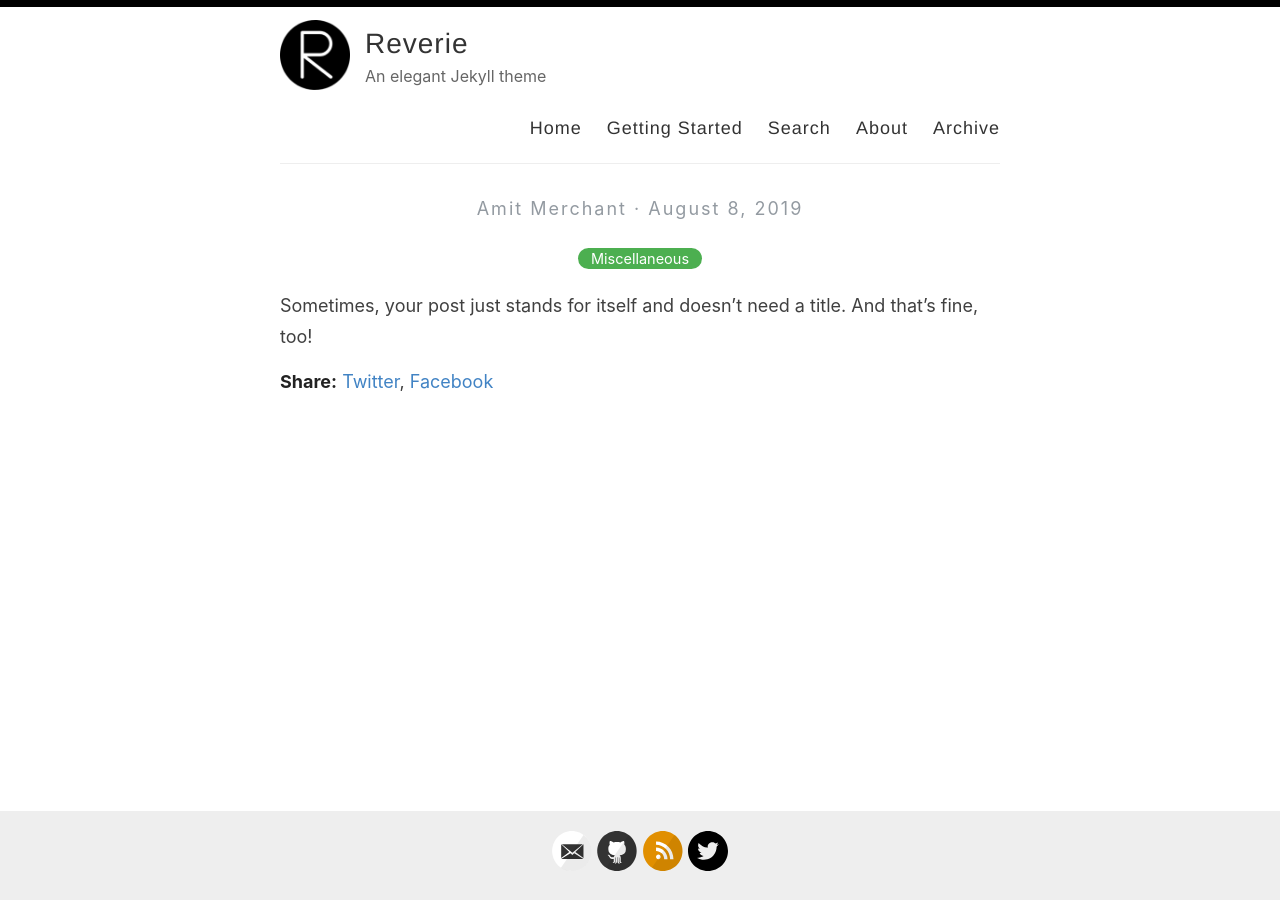
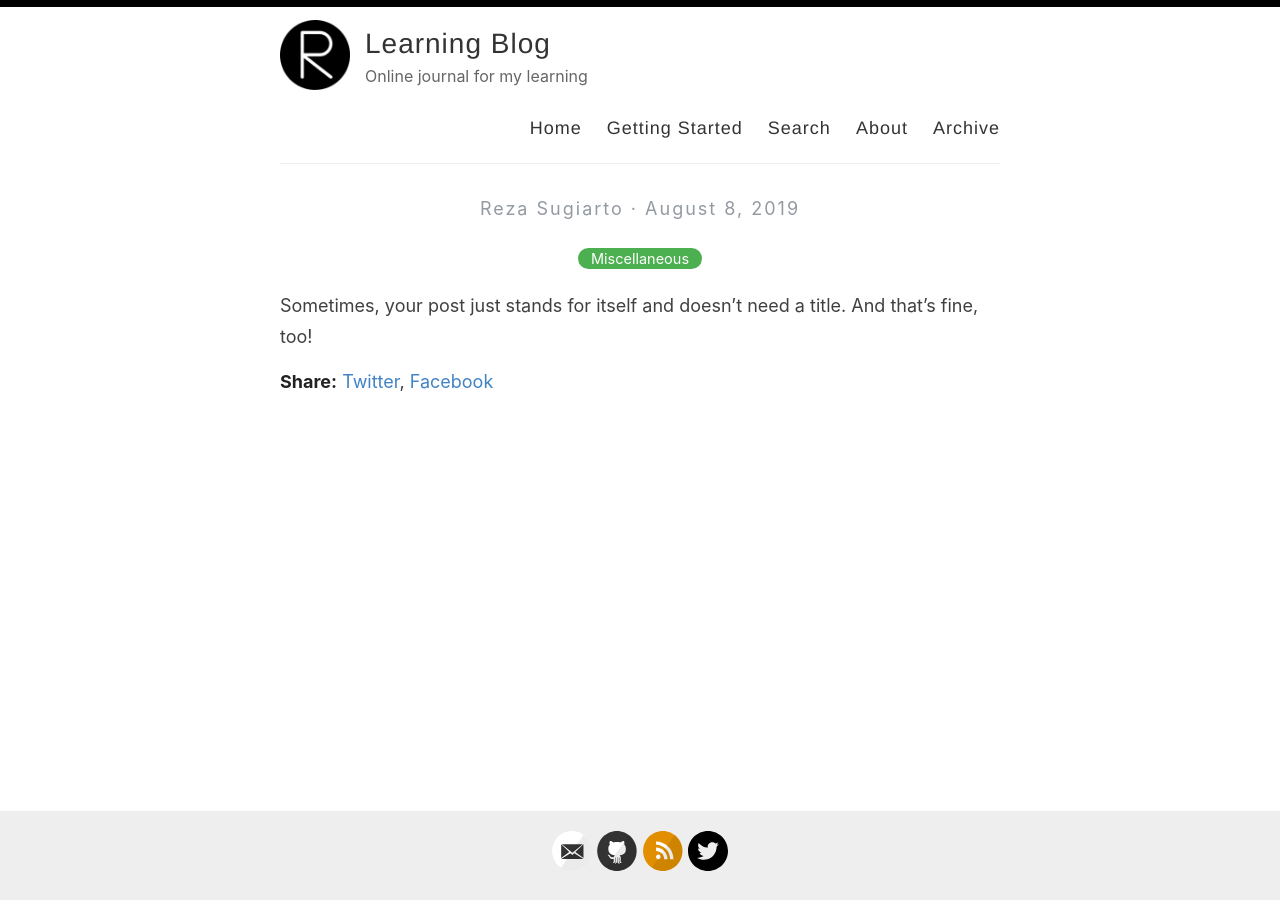
Before and after one commit to rzsgrt/rzsgrt.io, a Jekyll site: the page built from _posts/2019-08-08-no-title-posts.md, in a window 1280 px wide. Built offline with Jekyll 4.4.1, drawn with Linux system fonts in a browser that asks for light colours.

Commit message:
Edit config

```diff
--- a/_config.yml
+++ b/_config.yml
@@ -3,13 +3,13 @@
 #
 
 # Name of your site (displayed in the header)
-name: Reverie
+name: Learning Blog
 
 # Name of the author
-author: Amit Merchant
+author: Reza Sugiarto
 
 # Short bio or description (displayed in the header)
-description: An elegant Jekyll theme
+description: Online journal for my learning
 
 # URL of your avatar or profile pic (you could use your GitHub profile pic)
 avatar: /images/reverie.png
@@ -21,41 +21,41 @@
 # Includes an icon in the footer for each username you enter
 footer-links:
   dribbble:
-  email: amit.d.merchant@gmail.com
-  facebook:
-  flickr:
-  github: amitmerchant1990/reverie
+  email: reza16.sugiarto@gmail.com
+  # facebook:
+  # flickr:
+  github: rzsgrt
   instagram:
   linkedin:
   pinterest:
   rss: rss
-  twitter: amit_merchant
-  stackoverflow:
+  twitter: rzsgrt
+  # stackoverflow:
   youtube: # channel/<your_long_string> or user/<user-name>
-  googleplus: # anything in your profile username that comes after plus.google.com/
-  playconsole:
+  # googleplus: # anything in your profile username that comes after plus.google.com/
+  # playconsole:
 
 
 # Enter your Disqus shortname (not your username) to enable commenting on posts
 # You can find your shortname on the Settings page of your Disqus account
-disqus:
+# disqus:
 
 # Enter your Google Analytics web tracking code (e.g. UA-2110908-2) to activate tracking
-google_analytics: UA-43339302-11
+# google_analytics: UA-43339302-11
 
 # For newer "GA4" analytics, use the following instead of the "UA" entry above
 #google_analytics_ga4: G-GABC1DEFG
 
 # Your website URL (e.g. http://amitmerchant1990.github.io or http://www.amitmerchant.com)
 # Used for Sitemap.xml and your RSS feed
-url: http://www.amitmerchant.com/reverie
-enforce_ssl: https://www.amitmerchant.com/reverie
+url: http://rzsgrt.github.io
+enforce_ssl: https://rzsgrt.github.io
 
 # If you're hosting your site at a Project repository on GitHub pages
 # (http://yourusername.github.io/repository-name)
 # and NOT your User repository (http://yourusername.github.io)
 # then add in the baseurl here, like this: "/repository-name"
-baseurl: "/reverie"
+# baseurl: "/reverie"
 
 #
 # !! You don't need to change any of the configuration flags below !!
```
